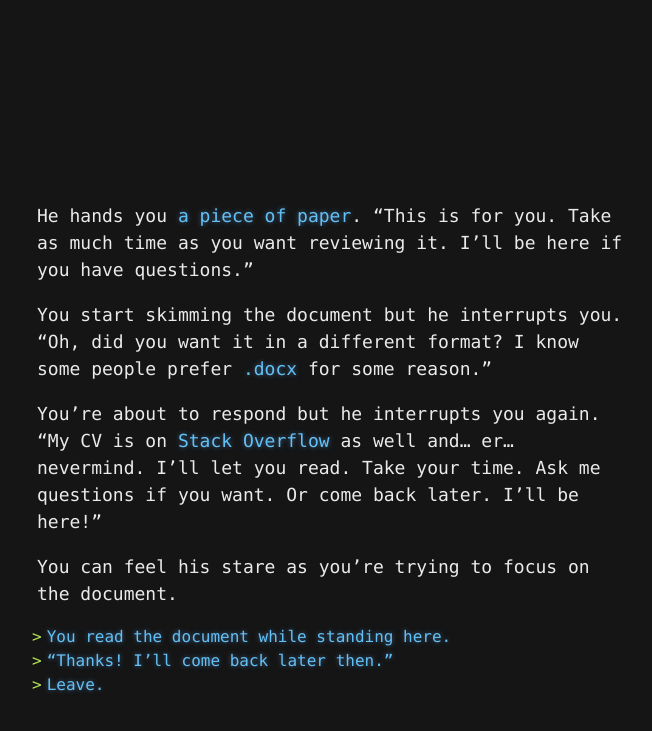
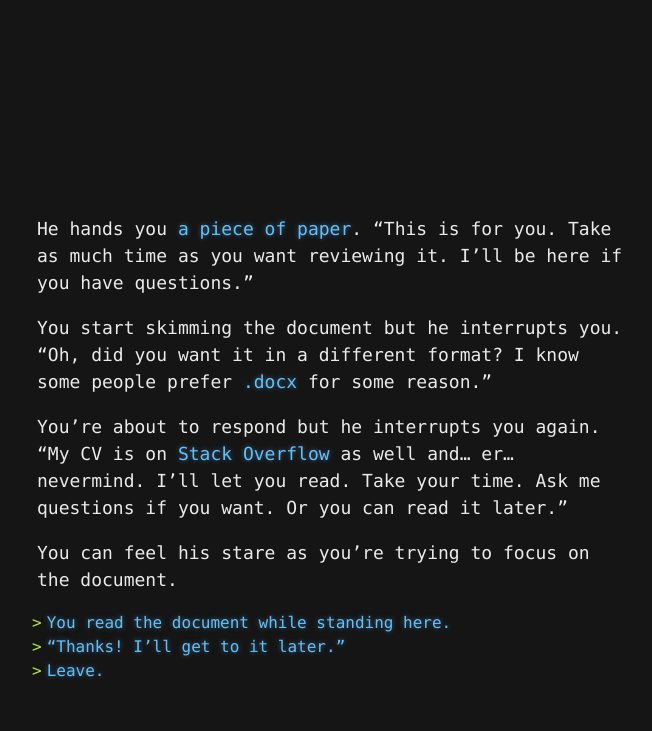
Before and after one commit to yvesgurcan/adventure, a Jekyll site: the page built from resume.md, in a window 1280 px wide. Shown: the top 731 px of the page, without its empty margins (308-960 px from the left). Built offline with Jekyll 4.4.1, drawn with Linux system fonts in a browser that asks for light colours; our own code applies the rules of GitHub Pages for plain Markdown files.

Commit message:
Update resume.md

```diff
--- a/resume.md
+++ b/resume.md
@@ -2,10 +2,10 @@ He hands you [a piece of paper](https://www.yvesgurcan.com/resume.pdf). "This is
 
 You start skimming the document but he interrupts you. "Oh, did you want it in a different format? I know some people prefer [.docx](https://yvesgurcan.com/resume.docx) for some reason."
 
-You're about to respond but he interrupts you again. "My CV is on [Stack Overflow](https://stackoverflow.com/cv/yvesgurcan) as well and... er... nevermind. I'll let you read. Take your time. Ask me questions if you want. Or come back later. I'll be here!"
+You're about to respond but he interrupts you again. "My CV is on [Stack Overflow](https://stackoverflow.com/cv/yvesgurcan) as well and... er... nevermind. I'll let you read. Take your time. Ask me questions if you want. Or you can read it later."
 
 You can feel his stare as you're trying to focus on the document.
 
 - [You read the document while standing here.](read-resume.md)
-- ["Thanks! I'll come back later then."](later.md)
+- ["Thanks! I'll get to it later."](questions.md)
 - [Leave.](leave.md)
```
